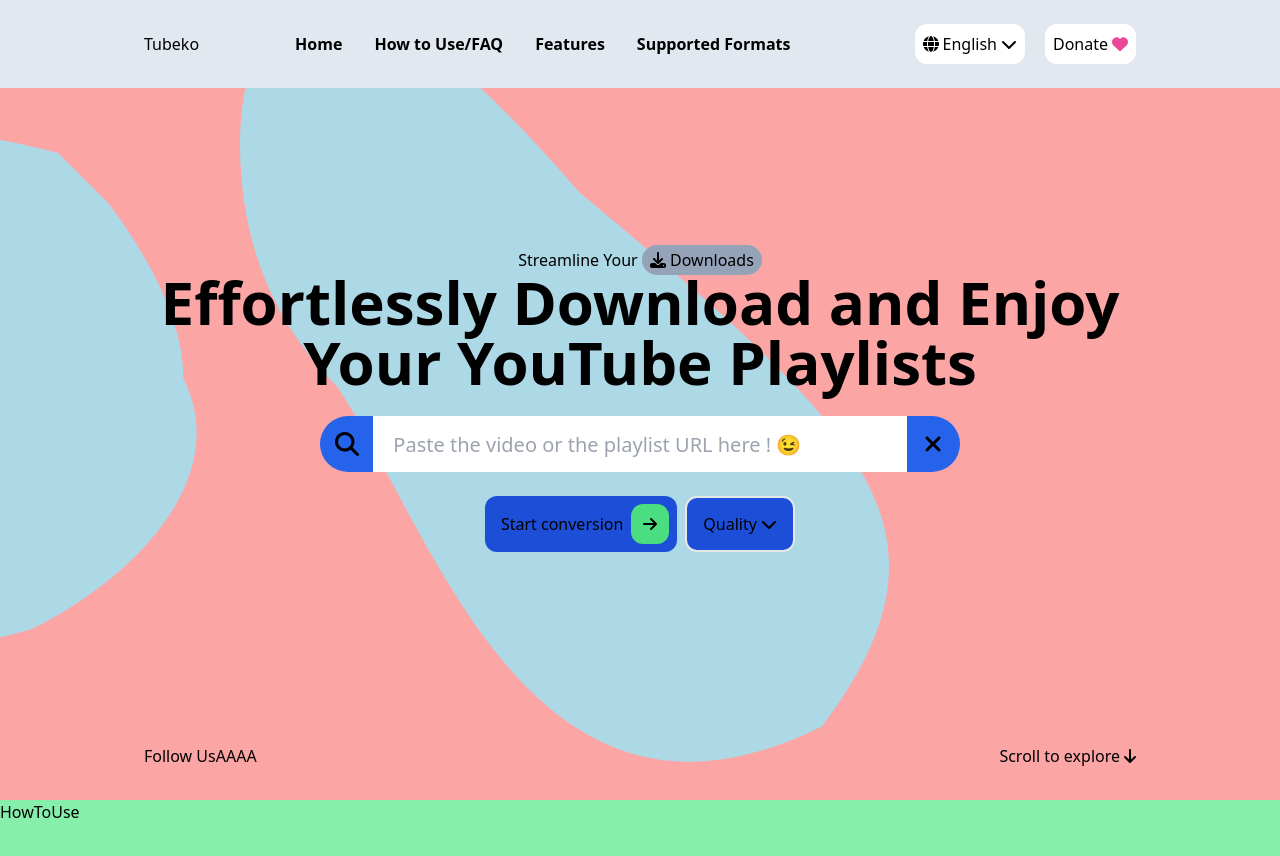
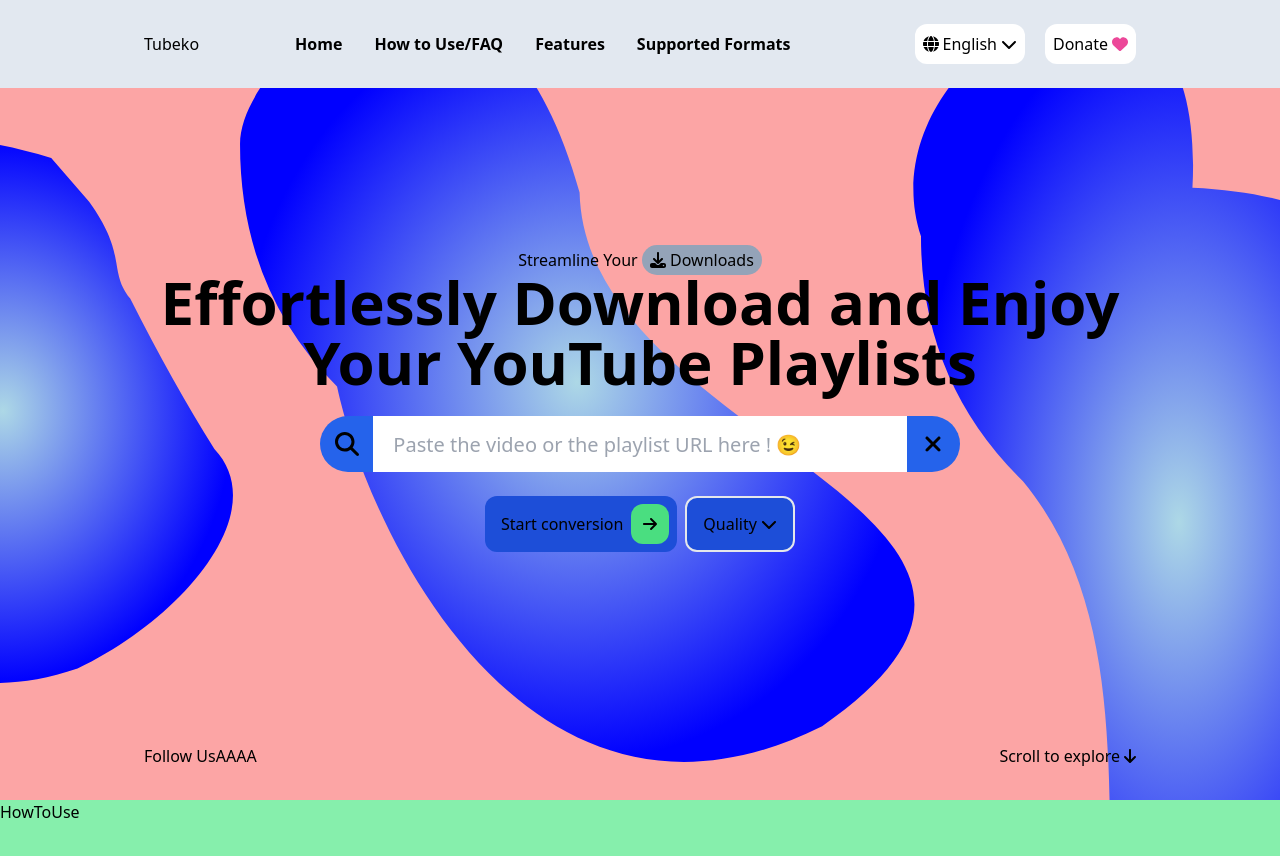
Before and after one commit to FetraFex/tubeko, a React (Vite) app: page / in a window 1280 px wide. Shown: the top 856 px of the page. Built offline with nearby package versions, Linux system fonts and the light colour scheme.

Commit message:
Add API key and test links for YouTube integration

```diff
--- a/src/components/Home.jsx
+++ b/src/components/Home.jsx
@@ -5,6 +5,7 @@ import { FontAwesomeIcon } from '@fortawesome/react-fontawesome'
 import React, { useEffect, useState } from 'react'
 import axios from "axios"
 import { motion } from "framer-motion";
+import Sparkles from './Sparkles'
 
 const Home = () => {
     const [playlistId, setPlaylistId] = useState("");
@@ -34,17 +35,72 @@ const Home = () => {
     }
 
     return (
-        <div className='m h-screen bg-red-300 flex flex-col justify-center items-center text-center relative z-0'>
-            <svg className="absolute z-0 top-0 left-1/2 -translate-x-1/2" width="800" height="800" xmlns="http://www.w3.org/2000/svg">
-                <path
-                    d="m 582.14 726.18
-       c 145.53 -194.04 48.51 -291.06 -242.55 -533.61
-       c -291.06 -339.57 -339.57 -145.53 -339.57 -48.51
-       q 0 145.53 97.02 242.55
-       c 97.02 145.53 194.04 485.1 485.1 339.57
-       z"
+        <div className='m h-screen bg-red-300 flex flex-col justify-center items-center text-center relative z-0 overflow-hidden '>
+            <svg
+                className="absolute z-0 top-0 right-0 translate-x-1/2"
+                width="800"
+                height="800"
+                xmlns="http://www.w3.org/2000/svg"
+            >
+                <defs>
+                    <radialGradient id="radialGradient" cx="50%" cy="50%" r="50%">
+                        <stop offset="0%" stopColor="lightblue" />
+                        <stop offset="100%" stopColor="blue" />
+                    </radialGradient>
+                </defs>
+                <motion.path
+                    initial={{
+                        d: "m 555 719 c 138 -165 21.86 -304.18 -242.55 -533.61 c 17.41 -326.57 -334.59 -142.57 -308.45 -8.39 q 0 145.53 131.14 151.18 c 185 223 191 627 296 601 z"
+                    }}
+                    animate={{
+                        d: [
+                            "m 555 719 c 110 -114 138 -516 -242.55 -533.61 c 17.41 -326.57 -334.59 -142.57 -308.45 -8.39 q 0 145.53 102 245 c 185 223 -37.14 602.82 132.86 722.82 z",
+                            "m 555 724 c -198 -184 138 -516 -242.55 -533.61 c 17.41 -326.57 -334.59 -142.57 -230.45 111.61 q 0 145.53 102 245 c 185 223 -22 674 353 337 z",
+                            "m 555 724 c -198 -184 138 -516 -242.55 -533.61 c 17.41 -326.57 -334.59 -142.57 -230.45 111.61 q 0 145.53 98 398 c 185 223 -22 674 353 337 z"
+                        ]
+                    }}
+                    transition={{
+                        duration: 25, // Total animation duration
+                        ease: "easeInOut",
+                        repeat: Infinity, // Loop animation
+                        repeatType: "mirror" // Reverse back and forth
+                    }}
                     stroke="none"
-                    fill="lightblue"
+                    fill="url(#radialGradient)"
+                    strokeWidth="2"
+                />
+            </svg>
+            <svg
+                className="absolute z-0 top-0 left-1/2 -translate-x-1/2"
+                width="800"
+                height="800"
+                xmlns="http://www.w3.org/2000/svg"
+            >
+                <defs>
+                    <radialGradient id="radialGradient" cx="50%" cy="50%" r="50%">
+                        <stop offset="0%" stopColor="lightblue" />
+                        <stop offset="100%" stopColor="blue" />
+                    </radialGradient>
+                </defs>
+                <motion.path
+                    initial={{
+                        d: "m 582.14 726.18 c -495.14 -263.18 -79.14 -323.18 -242.55 -533.61 c -291.06 -339.57 -339.57 -145.53 -339.57 -48.51 q 0 145.53 97.02 242.55 c 31.96 148.39 194.04 485.1 485.1 339.57 z"
+                    }}
+                    animate={{
+                        d: [
+                            "m 582.14 726.18 c 316.86 -263.18 -79.14 -323.18 -242.55 -533.61 c -291.06 -339.57 -339.57 -145.53 -339.57 -48.51 q 0 145.53 97.02 242.55 c 31.96 148.39 194.04 485.1 485.1 339.57 z",
+                            "m 582.14 726.18 c 301.86 -206.18 -249.14 -279.18 -242.55 -533.61 c -77.59 -334.57 -339.57 -145.53 -339.57 -48.51 q 0 145.53 97.02 242.55 c 31.96 148.39 194.04 485.1 485.1 339.57 z",
+                            "m 582.14 726.18 c 13.86 -148.18 40.86 -356.18 -242.55 -533.61 c -135.59 -286.57 -339.57 -145.53 -339.57 -48.51 q 0 145.53 97.02 242.55 c 31.96 148.39 194.04 485.1 485.1 339.57 z"
+                        ]
+                    }}
+                    transition={{
+                        duration: 15, // Total animation duration
+                        ease: "easeInOut",
+                        repeat: Infinity, // Loop animation
+                        repeatType: "mirror" // Reverse back and forth
+                    }}
+                    stroke="none"
+                    fill="url(#radialGradient)"
                     strokeWidth="2"
                 />
             </svg>
@@ -54,10 +110,32 @@ const Home = () => {
                 height="800"
                 xmlns="http://www.w3.org/2000/svg"
             >
-                <path
-                    d="m 325 20 c -175 -50 -275 0 -325 175 c 0 125 75 375 300 300 c 100 -50 200 -150 150 -250 q 0 -75 -75 -175 c -16.6667 -16.6667 -33.3333 -33.3333 -50 -50 z"
+                <defs>
+                    <radialGradient id="radialGradient" cx="50%" cy="50%" r="50%">
+                        <stop offset="0%" stopColor="lightblue" />
+                        <stop offset="100%" stopColor="blue" />
+                    </radialGradient>
+                </defs>
+                <motion.path
+                    initial={{ d: "m 325 20 c -175 -50 -275 0 -325 175 c 0 125 75 375 300 300 c 100 -50 200 -150 150 -250 q 0 -75 -75 -175 c -16.6667 -16.6667 -33.3333 -33.3333 -50 -50 z" }}
+                    animate={{
+                        d: [
+                            "m 325 20 c -175 -50 -275 0 -277 202 c 0 125 75 375 300 300 c 100 -50 200 -150 134 -210 q 0 -75 -108 -133 c -20 -26 -3 -47 -37 -100 z",
+                            "m 310 30 c -180 -60 -280 10 -280 210 c 10 130 80 390 310 310 c 110 -50 190 -140 140 -230 q -10 -80 -100 -140 c -25 -30 -5 -50 -40 -110 z",
+                            "m 325 20 c -175 -50 -275 0 -277 202 c 0 125 75 375 300 300 c 100 -50 201 -172 134 -210 q -70 -54 -70 -160 c -20 -26 0 -37 -42 -85 z",
+                            "m 325 20 c -175 -50 -275 0 -277 202 c 0 125 75 375 271 291 c 66 -98 103 -117 134 -210 q 19 -90 -34 -185 c -20 -26 -9 -10 -42 -85 z",
+                            "m 325 20 c -204 73 -275 0 -277 202 c 0 125 75 375 225 282 c 117 29 188 -122 163 -220 q -99 -102 -11 -153 c 37 -32 27 -68 -16 -93 z",
+                            "m 325 20 c -222 -41 -275 0 -277 202 c 0 125 75 375 225 282 c 117 29 97 -118 163 -160 q 48 -92 22 -150 c -29 -32 40 -79 -73 -124 z"
+                        ]
+                    }}
+                    transition={{
+                        duration: 20, // Total animation duration
+                        ease: "easeInOut",
+                        repeat: Infinity, // Loop animation
+                        repeatType: "mirror" // Reverse back and forth
+                    }}
                     stroke="none"
-                    fill="lightblue"
+                    fill="url(#radialGradient)"
                     strokeWidth="2"
                 />
             </svg>
--- /dev/null
+++ b/src/components/Sparkles.jsx
@@ -0,0 +1,42 @@
+import React from 'react'
+import { useState, useEffect } from 'react';
+import { motion } from "framer-motion";
+
+const Sparkles = () => {
+    const [sparks, setSparks] = useState([]);
+
+    useEffect(() => {
+        const interval = setInterval(() => {
+            setSparks((prevSparks) => [
+                ...prevSparks,
+                { id: Math.random(), x: Math.random() * 100, y: Math.random() * 100 }
+            ]);
+            setTimeout(() => {
+                setSparks((prevSparks) => prevSparks.slice(1));
+            }, 1000);
+        }, 300);
+
+        return () => clearInterval(interval);
+    }, []);
+
+    return (
+        <div className="relative w-full h-full">
+            {sparks.map((spark) => (
+                <motion.div
+                    key={spark.id}
+                    initial={{ opacity: 0, scale: 0.5 }}
+                    animate={{ opacity: 1, scale: 1.5 }}
+                    exit={{ opacity: 0, scale: 1 }}
+                    transition={{ duration: 1, ease: "easeInOut" }}
+                    className="absolute w-2 h-2 bg-white rounded-full"
+                    style={{
+                        top: `${spark.y}%`,
+                        left: `${spark.x}%`
+                    }}
+                />
+            ))}
+        </div>
+    );
+}
+
+export default Sparkles
```
